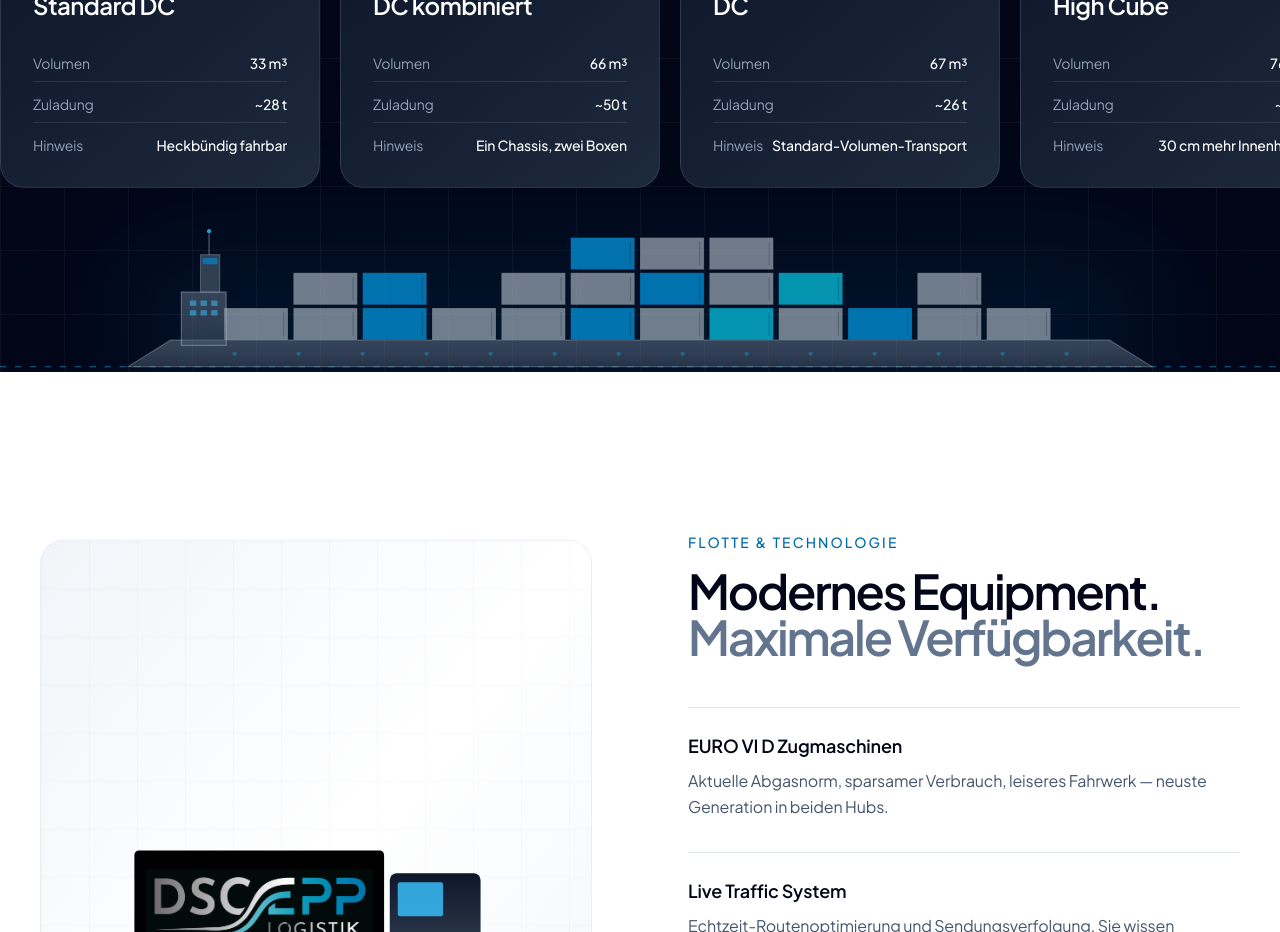
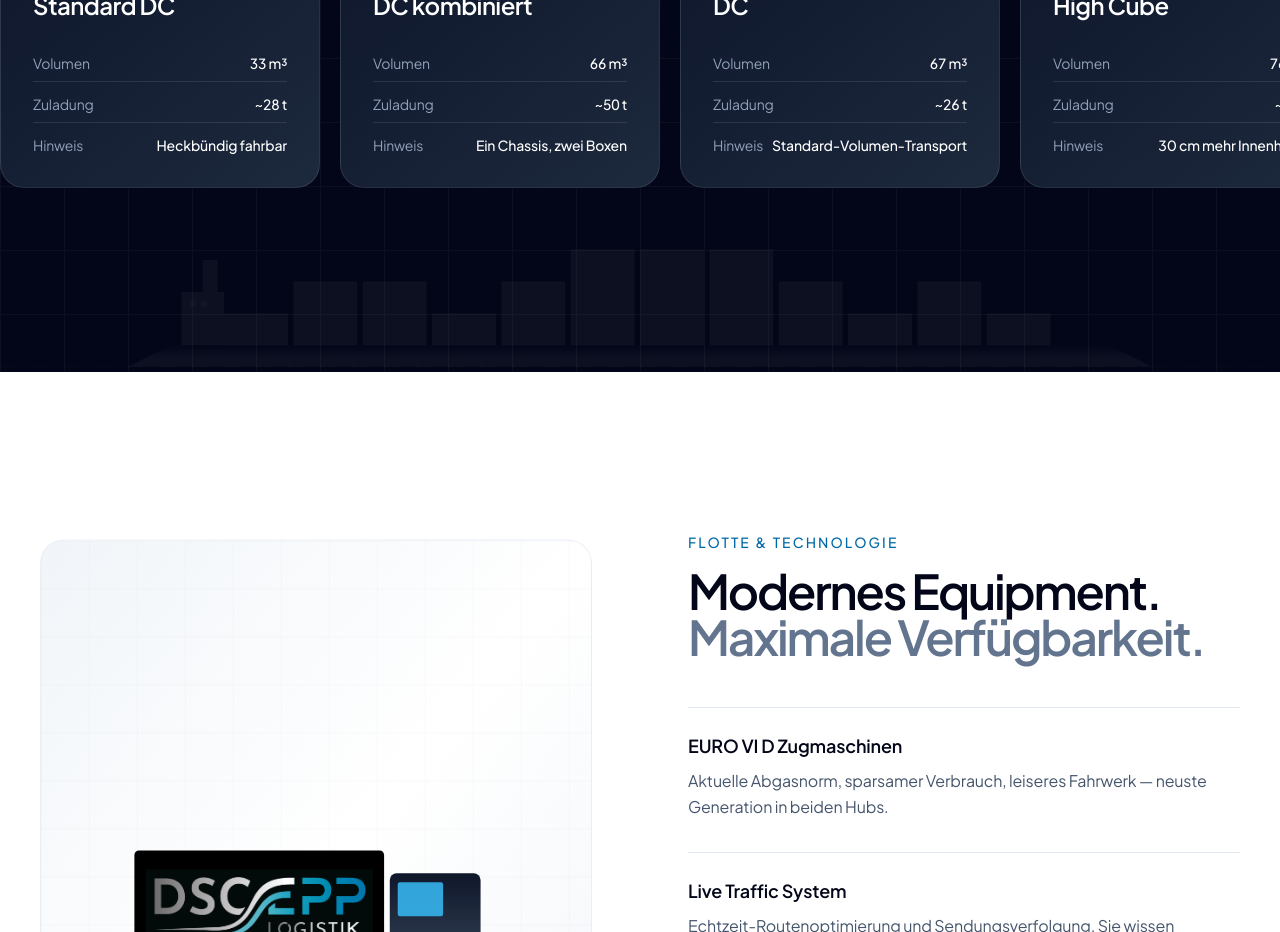
Before and after one commit to Gamabunta23/dsc-epp-website, a Next.js app: page / in a window 1280 px wide. Shown: the part 3780-4712 px from the top of the page. Built offline with nearby package versions, Linux system fonts and the light colour scheme.

Commit message:
Containerschiff zurück auf dezent (opacity 0.04) — alte Version war besser

```diff
--- a/src/components/Containers.tsx
+++ b/src/components/Containers.tsx
@@ -28,105 +28,59 @@ export default function Containers() {
         backgroundSize: "64px 64px",
       }} />
 
-      {/* Containerschiff-Silhouette */}
-      <div className="absolute -bottom-4 inset-x-0 pointer-events-none">
-        {/* Soft glow unter dem Schiff für Tiefe */}
-        <div className="absolute bottom-0 left-1/2 -translate-x-1/2 w-[80%] h-32 bg-sky-500/10 blur-3xl" />
-
+      {/* Containerschiff-Silhouette als atmosphärischer Hintergrund */}
       <svg
         aria-hidden
         viewBox="0 0 1200 240"
-          className="relative w-full"
+        className="absolute -bottom-4 inset-x-0 w-full text-white/[0.04] pointer-events-none"
         preserveAspectRatio="xMidYMax slice"
       >
         <defs>
-            <linearGradient id="hull" x1="0" x2="0" y1="0" y2="1">
-              <stop offset="0%" stopColor="#94a3b8" stopOpacity="0.35" />
-              <stop offset="100%" stopColor="#475569" stopOpacity="0.5" />
-            </linearGradient>
-            <linearGradient id="water" x1="0" x2="0" y1="0" y2="1">
-              <stop offset="0%" stopColor="#0ea5e9" stopOpacity="0" />
-              <stop offset="100%" stopColor="#0ea5e9" stopOpacity="0.08" />
+          <linearGradient id="ship-fade" x1="0" x2="0" y1="0" y2="1">
+            <stop offset="0%" stopColor="currentColor" stopOpacity="0" />
+            <stop offset="60%" stopColor="currentColor" stopOpacity="1" />
           </linearGradient>
         </defs>
-
-          {/* Wasser-Verlauf */}
-          <rect x="0" y="220" width="1200" height="20" fill="url(#water)" />
-          {/* Wasserlinie + Wellen */}
-          <path d="M0 220 L1200 220" stroke="#38bdf8" strokeOpacity="0.5" strokeWidth="1" strokeDasharray="6 8" fill="none" />
-          <path d="M0 232 Q30 228 60 232 T120 232 T180 232 T240 232 T300 232 T360 232 T420 232 T480 232 T540 232 T600 232 T660 232 T720 232 T780 232 T840 232 T900 232 T960 232 T1020 232 T1080 232 T1140 232 T1200 232" stroke="#38bdf8" strokeOpacity="0.25" strokeWidth="1" fill="none" />
-
+        {/* Wasserlinie */}
+        <path d="M0 220 L1200 220" stroke="currentColor" strokeOpacity="0.6" strokeWidth="1" strokeDasharray="4 6" fill="none" />
         {/* Schiff-Rumpf */}
-          <path d="M120 220 L1080 220 L1040 195 L160 195 Z" fill="url(#hull)" stroke="#cbd5e1" strokeOpacity="0.35" strokeWidth="1" />
-          {/* Bullaugen-Reihe entlang des Rumpfs */}
-          <g fill="#0ea5e9" opacity="0.4">
-            <circle cx="220" cy="208" r="2" />
-            <circle cx="280" cy="208" r="2" />
-            <circle cx="340" cy="208" r="2" />
-            <circle cx="400" cy="208" r="2" />
-            <circle cx="460" cy="208" r="2" />
-            <circle cx="520" cy="208" r="2" />
-            <circle cx="580" cy="208" r="2" />
-            <circle cx="640" cy="208" r="2" />
-            <circle cx="700" cy="208" r="2" />
-            <circle cx="760" cy="208" r="2" />
-            <circle cx="820" cy="208" r="2" />
-            <circle cx="880" cy="208" r="2" />
-            <circle cx="940" cy="208" r="2" />
-            <circle cx="1000" cy="208" r="2" />
+        <path d="M120 220 L1080 220 L1040 200 L160 200 Z" fill="url(#ship-fade)" />
+        {/* Container-Stacks (gestaffelt) */}
+        <g fill="currentColor">
+          {/* Reihe 1 — niedrig */}
+          <rect x="210" y="170" width="60" height="30" />
+          <rect x="275" y="170" width="60" height="30" />
+          <rect x="340" y="170" width="60" height="30" />
+          <rect x="405" y="170" width="60" height="30" />
+          <rect x="470" y="170" width="60" height="30" />
+          <rect x="535" y="170" width="60" height="30" />
+          <rect x="600" y="170" width="60" height="30" />
+          <rect x="665" y="170" width="60" height="30" />
+          <rect x="730" y="170" width="60" height="30" />
+          <rect x="795" y="170" width="60" height="30" />
+          <rect x="860" y="170" width="60" height="30" />
+          <rect x="925" y="170" width="60" height="30" />
+          {/* Reihe 2 — gestapelt */}
+          <rect x="275" y="140" width="60" height="30" />
+          <rect x="340" y="140" width="60" height="30" />
+          <rect x="470" y="140" width="60" height="30" />
+          <rect x="535" y="140" width="60" height="30" />
+          <rect x="600" y="140" width="60" height="30" />
+          <rect x="665" y="140" width="60" height="30" />
+          <rect x="730" y="140" width="60" height="30" />
+          <rect x="860" y="140" width="60" height="30" />
+          {/* Reihe 3 — Spitze */}
+          <rect x="535" y="110" width="60" height="30" />
+          <rect x="600" y="110" width="60" height="30" />
+          <rect x="665" y="110" width="60" height="30" />
         </g>
-
-          {/* Container-Stacks */}
-          {(() => {
-            const cells = [];
-            // Reihe 1 (unten) — 12 Container
-            for (let i = 0; i < 12; i++) cells.push({ x: 210 + i * 65, y: 165, row: 1 });
-            // Reihe 2 — gestaffelt
-            const row2 = [275, 340, 470, 535, 600, 665, 730, 860];
-            row2.forEach((x) => cells.push({ x, y: 132, row: 2 }));
-            // Reihe 3 — Spitze
-            [535, 600, 665].forEach((x) => cells.push({ x, y: 99, row: 3 }));
-
-            // Akzent-Container in Brand-Sky-Blue (markante Streuung)
-            const accentIdx = new Set([2, 5, 9, 13, 16, 20]);
-            const reeferIdx = new Set([7, 18]); // Reefer-Andeutung in Cyan
-
-            return cells.map((c, idx) => {
-              let fill = "#cbd5e1";
-              let fillOpacity = 0.55;
-              if (accentIdx.has(idx)) { fill = "#0284c7"; fillOpacity = 0.85; }
-              else if (reeferIdx.has(idx)) { fill = "#06b6d4"; fillOpacity = 0.8; }
-              return (
-                <g key={idx}>
-                  <rect x={c.x} y={c.y} width="60" height="30" fill={fill} fillOpacity={fillOpacity} />
-                  <rect x={c.x} y={c.y} width="60" height="30" fill="none" stroke="#0f172a" strokeOpacity="0.4" strokeWidth="0.5" />
-                  {/* Container-Türschlitz */}
-                  <line x1={c.x + 56} y1={c.y + 4} x2={c.x + 56} y2={c.y + 26} stroke="#0f172a" strokeOpacity="0.5" strokeWidth="0.5" />
-                </g>
-              );
-            });
-          })()}
-
         {/* Brücke */}
-          <rect x="170" y="150" width="42" height="50" fill="url(#hull)" stroke="#cbd5e1" strokeOpacity="0.4" strokeWidth="1" />
-          {/* Brücken-Fenster (leuchten leicht) */}
-          <g fill="#38bdf8" opacity="0.55">
-            <rect x="178" y="158" width="6" height="5" />
-            <rect x="188" y="158" width="6" height="5" />
-            <rect x="198" y="158" width="6" height="5" />
-            <rect x="178" y="167" width="6" height="5" />
-            <rect x="188" y="167" width="6" height="5" />
-            <rect x="198" y="167" width="6" height="5" />
-          </g>
+        <path d="M170 200 L170 150 L210 150 L210 200" fill="currentColor" />
+        <rect x="178" y="158" width="6" height="6" fill="currentColor" opacity="0.5" />
+        <rect x="188" y="158" width="6" height="6" fill="currentColor" opacity="0.5" />
         {/* Schornstein */}
-          <rect x="188" y="115" width="18" height="35" fill="#475569" fillOpacity="0.7" stroke="#cbd5e1" strokeOpacity="0.3" strokeWidth="1" />
-          {/* Schornstein-Akzent */}
-          <rect x="190" y="118" width="14" height="6" fill="#0284c7" fillOpacity="0.7" />
-          {/* Mast */}
-          <line x1="196" y1="115" x2="196" y2="95" stroke="#94a3b8" strokeWidth="1" strokeOpacity="0.6" />
-          <circle cx="196" cy="93" r="2" fill="#38bdf8" opacity="0.8" />
+        <rect x="190" y="120" width="14" height="30" fill="currentColor" />
       </svg>
-      </div>
 
       <div className="relative max-w-7xl mx-auto px-6 lg:px-10">
         <motion.div
```
Lines whose indentation alone changed are shown as unchanged.
